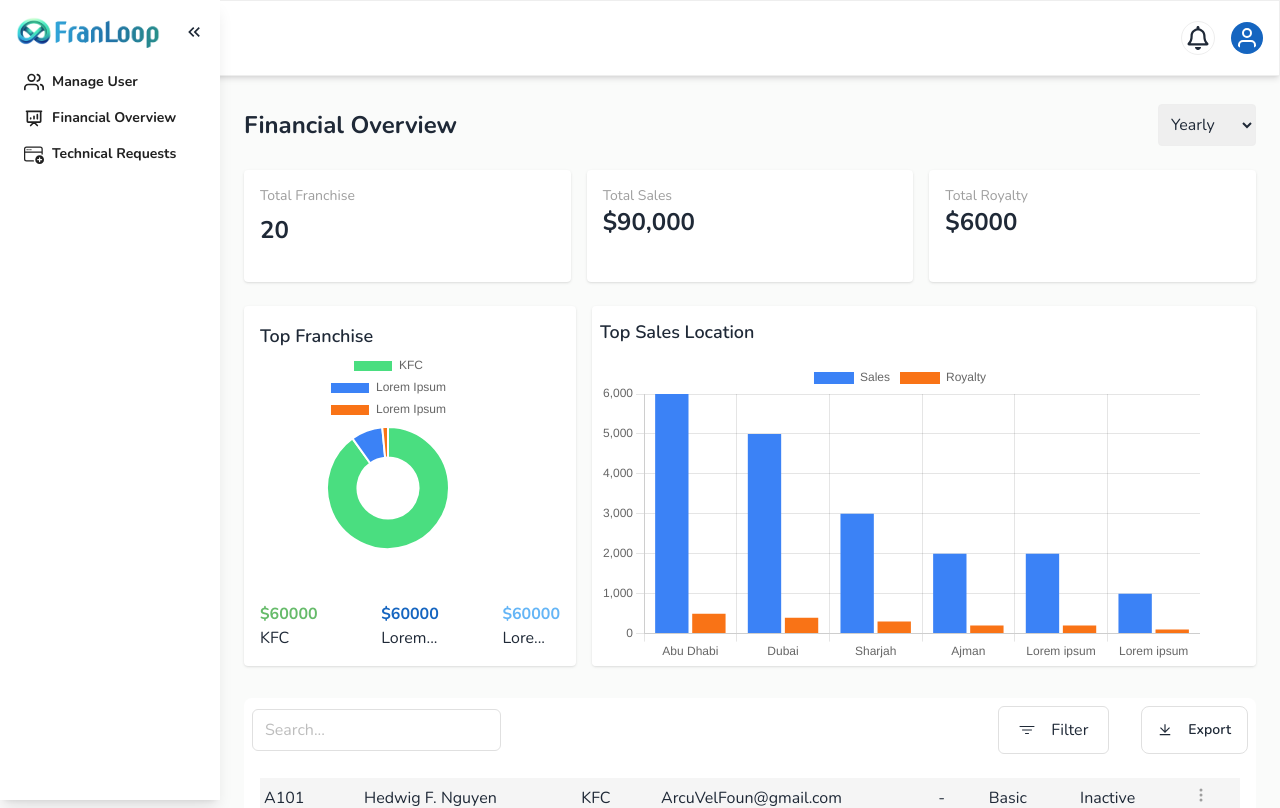
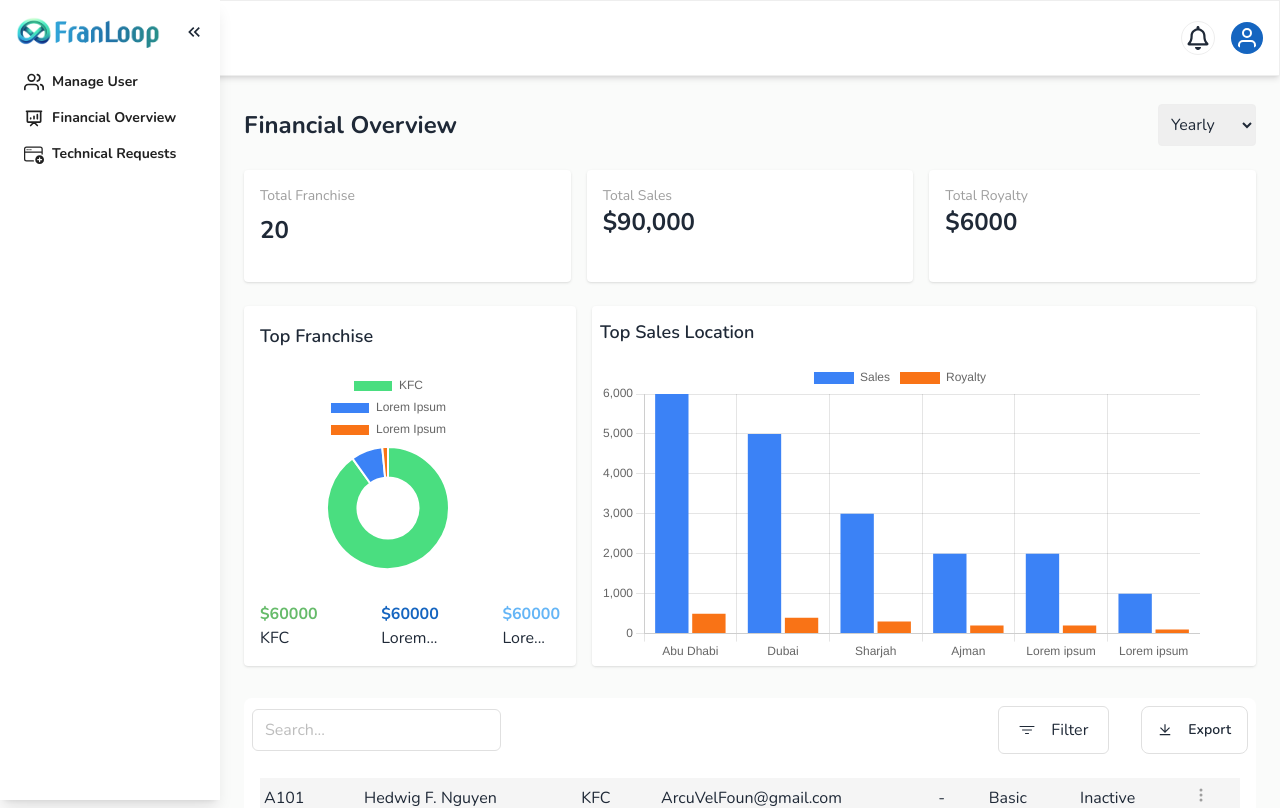
Before and after one commit to sheikhmuhammadzain/Franchise, a React (Vite) app: page /AdminPanel in a window 1280 px wide. Shown: the top 808 px of the page. Built offline with nearby package versions, Linux system fonts and the light colour scheme.

Commit message:
donut fix

```diff
--- a/src/Components/Dashboard.jsx
+++ b/src/Components/Dashboard.jsx
@@ -122,7 +122,7 @@ const FinancialOverview = () => {
 
         <div className="bg-white p-4 rounded shadow  mb-2">
           <h2 className="text-lg font-semibold ">Top Franchise</h2>
-          <div className="min-h-[240px] ml-7 mb-2 max-w-[200px]">
+          <div className="min-h-[240px] ml-7 mb-2 max-w-[200px] grid items-center">
             <Doughnut data={doughnutData} />
           </div>
           <div className="flex items-center justify-between mt-3">
```
